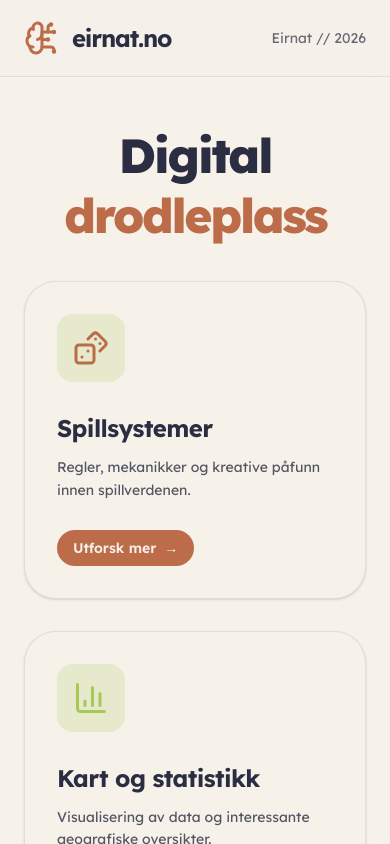
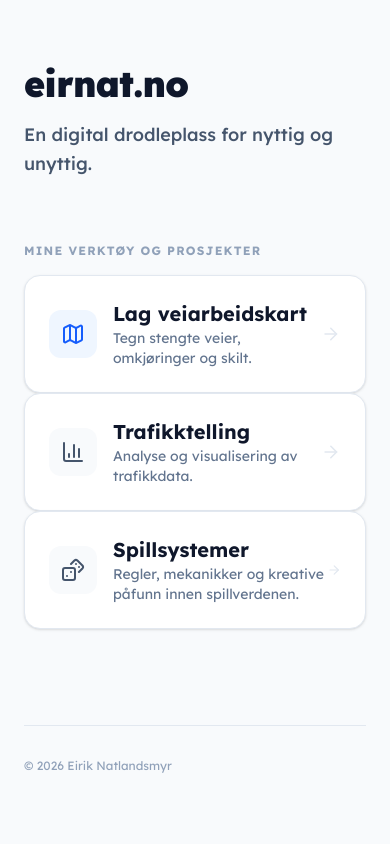
Before and after one commit to eirnat/eirnat-webside, a Next.js app: page / in a window 390 px wide. Shown: the top 844 px of the page. Built offline with nearby package versions, Linux system fonts and the light colour scheme.

Commit message:
Oppdateringer og rrydding

```diff
--- a/app/ConditionalFooter.tsx
+++ b/app/ConditionalFooter.tsx
@@ -4,8 +4,7 @@ import { usePathname } from "next/navigation";
 
 export default function ConditionalFooter() {
   const pathname = usePathname();
-  const shouldHideFooter =
-    pathname === "/lag-kart" || pathname === "/kartogstatistikk/lag-kart";
+  const shouldHideFooter = pathname === "/lag-kart";
 
   if (shouldHideFooter) return null;
 
--- a/app/kartogstatistikk/page.tsx
+++ /dev/null
@@ -1,73 +0,0 @@
-import { ArrowLeft, BarChart3 } from "lucide-react";
-import Link from "next/link";
-
-const menuItems = [
-  {
-    title: "Trafikktelling",
-    description: "Registrer tellinger og se kart/statistikk for innsamlet trafikkdata.",
-    href: "/kartogstatistikk/trafikktelling",
-  },
-  {
-    title: "Lag kart",
-    description: "Tegn stengt veg og omkjoring direkte i kartet med verktøy i sidebar.",
-    href: "/kartogstatistikk/lag-kart",
-  },
-];
-
-export default function KartOgStatistikkPage() {
-  return (
-    <main className="min-h-screen bg-background text-foreground">
-      <div className="border-b border-foreground/10 bg-background/90 backdrop-blur-sm">
-        <div className="max-w-7xl mx-auto px-6 py-5 flex items-center justify-between gap-4">
-          <Link
-            href="/"
-            className="inline-flex items-center gap-2 rounded-full bg-terra px-4 py-2 text-sm font-semibold text-background transition-colors hover:bg-meadow hover:text-foreground"
-          >
-            <ArrowLeft className="h-4 w-4" />
-            Tilbake til forsiden
-          </Link>
-          <h1 className="text-lg md:text-2xl font-bold tracking-tight text-foreground flex items-center gap-2">
-            <BarChart3 className="h-6 w-6 text-meadow" />
-            Kart og statistikk
-          </h1>
-        </div>
-      </div>
-
-      <section className="px-6 py-14 md:py-20">
-        <div className="max-w-2xl mx-auto text-center mb-10">
-          <div className="text-meadow font-semibold uppercase tracking-widest mb-2">
-            Meny
-          </div>
-          <h2 className="text-3xl md:text-4xl font-bold mb-3">
-            Velg modul
-          </h2>
-          <p className="text-base md:text-lg text-foreground/80">
-            Her finner du undersider for kart- og statistikkverktøy.
-          </p>
-        </div>
-
-        <div className="max-w-3xl mx-auto grid grid-cols-1 gap-6">
-          {menuItems.map((item) => (
-            <Link key={item.title} href={item.href} className="group">
-              <article className="rounded-3xl border border-foreground/10 bg-background p-8 shadow-sm transition-all duration-300 hover:-translate-y-1 hover:shadow-xl hover:border-meadow/70">
-                <div className="p-4 rounded-2xl bg-meadow/20 inline-block mb-6">
-                  <BarChart3 className="w-9 h-9 text-meadow" />
-                </div>
-                <h3 className="text-2xl font-bold tracking-tight text-foreground mb-3">
-                  {item.title}
-                </h3>
-                <p className="text-base text-foreground/80 leading-relaxed mb-8">
-                  {item.description}
-                </p>
-                <div className="inline-flex w-fit items-center gap-2 rounded-full bg-terra px-4 py-2 text-sm font-semibold text-background transition-all group-hover:bg-meadow group-hover:text-foreground">
-                  Åpne modul
-                  <span className="group-hover:translate-x-1.5 transition-transform duration-300">→</span>
-                </div>
-              </article>
-            </Link>
-          ))}
-        </div>
-      </section>
-    </main>
-  );
-}
--- a/app/page.tsx
+++ b/app/page.tsx
@@ -1,94 +1,85 @@
-// File: app/page.tsx
-import { BrainCircuit, Dices, BarChart3, FlaskConical } from 'lucide-react';
-import Link from 'next/link';
-
-// Dette er dataene for flisene dine. Det gjør det lett å endre dem senere.
-const tiles = [
-  {
-    title: "Spillsystemer",
-    description: "Regler, mekanikker og kreative påfunn innen spillverdenen.",
-    icon: Dices, // En passende logo (terninger)
-    href: "/spillsystemer",
-    color: "text-terra"
-  },
-  {
-    title: "Kart og statistikk",
-    description: "Visualisering av data og interessante geografiske oversikter.",
-    icon: BarChart3, // En passende logo (stolpediagram)
-    href: "/kartogstatistikk",
-    color: "text-meadow"
-  },
-  {
-    title: "Ymse prøving og feiling",
-    description: "Småprosjekter, eksperimenter og ting som kanskje virker.",
-    icon: FlaskConical, // En passende logo (kolbe)
-    href: "/ymse",
-    color: "text-terra"
-  },
-];
+import Link from "next/link";
+import { ArrowRight, BarChart3, Dices, Map } from "lucide-react";
 
 export default function Home() {
   return (
-    <main className="min-h-screen">
-      {/* Header-seksjon med "logo" */}
-      <div className="bg-background/80 border-b border-foreground/10 backdrop-blur-sm">
-        <div className="max-w-7xl mx-auto px-6 py-5 flex items-center justify-between">
-          <div className="flex items-center gap-3">
-            {/* Dette er hovedlogoen din */}
-            <BrainCircuit className="w-9 h-9 text-terra" />
-            <span className="text-2xl font-bold tracking-tighter text-foreground">eirnat.no</span>
+    <div className="min-h-screen bg-slate-50 text-slate-900 font-sans">
+      <div className="max-w-3xl mx-auto px-6 py-16 lg:py-24">
+        <header className="mb-16">
+          <h1 className="text-4xl font-black tracking-tight mb-4">eirnat.no</h1>
+          <p className="text-lg text-slate-600 leading-relaxed font-medium">
+            En digital drodleplass for nyttig og unyttig.
+          </p>
+        </header>
+
+        <div className="space-y-6">
+          <div className="mb-4 text-xs font-bold tracking-widest text-slate-400 uppercase">
+            Mine verktøy og prosjekter
           </div>
-          {/* Valgfri: En liten kontaktknapp eller lignende */}
-          <div className="text-sm text-foreground/70">Eirnat // 2026</div>
+
+          {/* Lag Kart */}
+          <Link href="/lag-kart" className="group">
+            <div className="bg-white border border-slate-200 rounded-2xl p-6 shadow-sm transition-all hover:shadow-md hover:border-blue-300 hover:-translate-y-1">
+              <div className="flex items-center justify-between">
+                <div className="flex gap-4 items-center">
+                  <div className="bg-blue-50 p-3 rounded-xl text-blue-600 group-hover:bg-blue-600 group-hover:text-white transition-colors">
+                    <Map size={24} />
+                  </div>
+                  <div>
+                    <h2 className="text-xl font-bold">Lag veiarbeidskart</h2>
+                    <p className="text-slate-500 text-sm">
+                      Tegn stengte veier, omkjøringer og skilt.
+                    </p>
+                  </div>
+                </div>
+                <ArrowRight className="text-slate-200 group-hover:text-blue-600 transition-colors" />
+              </div>
+            </div>
+          </Link>
+
+          {/* Trafikktelling */}
+          <Link href="/trafikktelling" className="group">
+            <div className="bg-white border border-slate-200 rounded-2xl p-6 shadow-sm transition-all hover:shadow-md hover:border-blue-300 hover:-translate-y-1">
+              <div className="flex items-center justify-between">
+                <div className="flex gap-4 items-center">
+                  <div className="bg-slate-50 p-3 rounded-xl text-slate-600 group-hover:bg-blue-600 group-hover:text-white transition-colors">
+                    <BarChart3 size={24} />
+                  </div>
+                  <div>
+                    <h2 className="text-xl font-bold">Trafikktelling</h2>
+                    <p className="text-slate-500 text-sm">Analyse og visualisering av trafikkdata.</p>
+                  </div>
+                </div>
+                <ArrowRight className="text-slate-200 group-hover:text-blue-600 transition-colors" />
+              </div>
+            </div>
+          </Link>
+
+          {/* Spillsystemer */}
+          <Link href="/spillsystemer" className="group">
+            <div className="bg-white border border-slate-200 rounded-2xl p-6 shadow-sm transition-all hover:shadow-md hover:border-blue-300 hover:-translate-y-1">
+              <div className="flex items-center justify-between">
+                <div className="flex gap-4 items-center">
+                  <div className="bg-slate-50 p-3 rounded-xl text-slate-600 group-hover:bg-blue-600 group-hover:text-white transition-colors">
+                    <Dices size={24} />
+                  </div>
+                  <div>
+                    <h2 className="text-xl font-bold">Spillsystemer</h2>
+                    <p className="text-slate-500 text-sm">
+                      Regler, mekanikker og kreative påfunn innen spillverdenen.
+                    </p>
+                  </div>
+                </div>
+                <ArrowRight className="text-slate-200 group-hover:text-blue-600 transition-colors" />
+              </div>
+            </div>
+          </Link>
         </div>
+
+        <footer className="mt-24 pt-8 border-t border-slate-200 text-xs text-slate-400">
+          <div>© {new Date().getFullYear()} Eirik Natlandsmyr</div>
+        </footer>
       </div>
-
-      {/* Hero-seksjon (Tittelen) */}
-      <div>
-        <div className="max-w-4xl mx-auto px-6 pt-12 pb-8 md:pt-12 md:pb-8 lg:pt-16 lg:pb-12 text-center">
-          {/* Her bruker vi tracking-tighter for en moderne, tett look på tittelen */}
-          <h1 className="text-5xl md:text-6xl lg:text-7xl font-extrabold tracking-tighter leading-tight text-foreground">
-            Digital <span className="text-terra">drodleplass</span>
-          </h1>
-        </div>
-      </div>
-
-      {/* Flis-seksjonen (Meny) */}
-      <div className="max-w-7xl mx-auto px-6 pt-1 pb-10 md:pt-2 md:pb-10 lg:pt-4 lg:pb-14">
-        {/* Dette er rutenettet som gjør det responsivt:
-            grid-cols-1 = standard 1 kolonne (mobil)
-            md:grid-cols-3 = 3 kolonner på "medium" skjerm (laptop) og oppover */}
-        <div className="grid grid-cols-1 md:grid-cols-3 gap-8">
-          {tiles.map((tile) => (
-            // Vi pakker hver flis inn i en Link-komponent så hele boksen er klikkbar
-            <Link key={tile.title} href={tile.href} className="group">
-              {/* Selve flisen. 'transition-all duration-300' gjør at den flyter pent når du holder musa over */}
-              <div className="bg-background p-8 md:p-7 lg:p-10 h-full rounded-[2rem] border border-foreground/10 shadow-sm flex flex-col justify-between transition-all duration-300 hover:shadow-xl hover:-translate-y-1.5 hover:border-meadow/70">
-                <div>
-                  {/* Bakgrunnen til ikonet */}
-                  <div className="p-4 rounded-2xl bg-meadow/20 inline-block mb-6 md:mb-5 lg:mb-8">
-                    <tile.icon className={`w-9 h-9 ${tile.color}`} />
-                  </div>
-                  {/* Tittelen på flisen */}
-                  <h2 className="text-2xl md:text-[1.65rem] lg:text-3xl font-bold tracking-tight text-foreground mb-3 md:mb-2 lg:mb-4">
-                    {tile.title}
-                  </h2>
-                  {/* Beskrivelsen */}
-                  <p className="text-sm md:text-[0.95rem] lg:text-base text-foreground/80 leading-relaxed mb-7 md:mb-6 lg:mb-10">
-                    {tile.description}
-                  </p>
-                </div>
-
-                {/* En liten pil nederst som vises når du hoverer over boksen */}
-                <div className="inline-flex w-fit items-center gap-2 rounded-full bg-terra px-4 py-2 text-sm font-semibold text-background transition-all group-hover:bg-meadow group-hover:text-foreground">
-                  Utforsk mer
-                  <span className="group-hover:translate-x-1.5 transition-transform duration-300">→</span>
-                </div>
-              </div>
-            </Link>
-          ))}
-        </div>
-      </div>
-    </main>
+    </div>
   );
 }
--- a/app/kartogstatistikk/trafikktelling/page.tsx
+++ b/app/trafikktelling/page.tsx
@@ -14,8 +14,8 @@ import {
   MoreHorizontal,
 } from "lucide-react";
 import Link from "next/link";
-import { DashboardSection } from "../DashboardSection";
-import { GOOGLE_SCRIPT_URL } from "../google-script";
+import { DashboardSection } from "./DashboardSection";
+import { GOOGLE_SCRIPT_URL } from "./google-script";
 
 // Live klokke (viser "Nå: HH:MM:SS", oppdateres hvert sekund)
 function useLiveClock() {
@@ -310,27 +310,27 @@ export default function TrafikktellerPage() {
   }
 
   return (
-    <main className="min-h-screen bg-background text-foreground font-sans">
+    <main className="min-h-screen bg-slate-50 text-slate-900 font-sans">
       {/* Topptittel */}
-      <div className="border-b border-foreground/10 bg-background/90 backdrop-blur-sm">
-        <div className="max-w-7xl mx-auto px-6 pt-2 pb-1 text-center text-xs text-foreground/50 tabular-nums">
+      <div className="border-b border-slate-200 bg-slate-50">
+        <div className="max-w-7xl mx-auto px-6 pt-2 pb-1 text-center text-xs text-slate-600/70 tabular-nums">
           Nå: {liveTime}
         </div>
-        <div className="max-w-7xl mx-auto px-6 pb-1 text-center text-xs text-foreground/55">
+        <div className="max-w-7xl mx-auto px-6 pb-1 text-center text-xs text-slate-600/70">
           {gpsStatus === "pending" && "Henter posisjon..."}
           {gpsStatus === "success" && "📍 Posisjon hentet"}
           {gpsStatus === "failure" && "⚠️ GPS ikke tilgjengelig"}
         </div>
         <div className="max-w-7xl mx-auto px-6 py-5 flex items-center justify-between gap-4">
           <Link
-            href="/kartogstatistikk"
-            className="inline-flex items-center gap-2 rounded-full bg-terra px-4 py-2 text-sm font-semibold text-background transition-colors hover:bg-meadow hover:text-foreground"
+            href="/"
+            className="inline-flex items-center gap-2 rounded-full bg-blue-600 px-4 py-2 text-sm font-semibold text-white shadow-sm transition-colors hover:bg-blue-700"
           >
             <ArrowLeft className="h-4 w-4" />
-            Tilbake til Kart og statistikk
+            Tilbake til forsiden
           </Link>
-          <h1 className="text-lg md:text-2xl font-bold tracking-tight text-foreground flex items-center gap-2">
-            <Globe className="h-6 w-6 text-meadow" />
+          <h1 className="text-lg md:text-2xl font-black tracking-tight text-slate-900 flex items-center gap-2">
+            <Globe className="h-6 w-6 text-blue-600" />
             Telleverktøy: Trafikktelling (3 steg)
           </h1>
         </div>
@@ -338,14 +338,15 @@ export default function TrafikktellerPage() {
 
       {/* Steg 1: Land */}
       <section ref={step1Ref} className="px-6 py-14 md:py-20">
+        <div className="max-w-4xl mx-auto bg-white border border-slate-200 rounded-2xl shadow-sm p-6 md:p-8">
           <div className="max-w-2xl mx-auto text-center mb-4">
-          <div className="text-meadow font-semibold uppercase tracking-widest mb-2">
+            <div className="text-blue-700 font-semibold uppercase tracking-widest mb-2">
               Steg 1
             </div>
-          <h2 className="text-3xl md:text-4xl font-bold mb-2">
+            <h2 className="text-3xl md:text-4xl font-bold text-slate-900 mb-2">
               Velg land
             </h2>
-          <p className="text-base md:text-lg text-foreground/80">
+            <p className="text-base md:text-lg text-slate-600">
               Hvilket land har kjøretøyet tilhørighet til?
             </p>
           </div>
@@ -357,13 +358,13 @@ export default function TrafikktellerPage() {
                 className={
                   `transition-all flex flex-col items-center justify-center border-2 rounded-xl py-3 md:py-4 text-3xl md:text-4xl shadow-sm font-medium ` +
                   (selectedCountry === c.code
-                  ? `border-meadow bg-meadow/10 ring-2 ring-meadow`
-                  : `border-foreground/10 bg-background hover:border-meadow/60`)
+                    ? `border-blue-600 bg-blue-600 text-white ring-2 ring-blue-200`
+                    : `border-slate-200 bg-white hover:border-blue-300 text-slate-700`)
                 }
                 onClick={() => velgLand(c.code)}
               >
                 <span className="mb-1">{c.emoji}</span>
-              <span className="text-xs md:text-[13px] font-medium text-foreground mb-0.5">
+                <span className="text-xs md:text-[13px] font-medium text-current mb-0.5">
                   {c.name}
                 </span>
               </button>
@@ -371,7 +372,7 @@ export default function TrafikktellerPage() {
           </div>
           <div className="max-w-xs mx-auto mt-2">
             <select
-            className="w-full rounded-lg border border-foreground/15 px-4 py-2 text-base md:text-lg bg-white/30 appearance-none transition focus:border-meadow focus:ring-2 focus:ring-meadow mt-1"
+              className="w-full rounded-lg border border-slate-200 px-4 py-2 text-base md:text-lg bg-white appearance-none transition focus:border-blue-600 focus:ring-2 focus:ring-blue-200 mt-1"
               value={selectedCountry ?? ""}
               onChange={velgLandDropdown}
               aria-label="Velg land"
@@ -384,6 +385,7 @@ export default function TrafikktellerPage() {
               ))}
             </select>
           </div>
+        </div>
       </section>
 
       {/* Steg 2: Trafikktype */}
@@ -391,14 +393,15 @@ export default function TrafikktellerPage() {
         ref={step2Ref}
         className={`px-6 py-14 md:py-20 transition-opacity duration-300 ${step >= 1 ? "opacity-100" : "opacity-70 pointer-events-none select-none"}`}
       >
+        <div className="max-w-4xl mx-auto bg-white border border-slate-200 rounded-2xl shadow-sm p-6 md:p-8">
           <div className="max-w-2xl mx-auto text-center mb-4">
-          <div className="text-meadow font-semibold uppercase tracking-widest mb-2">
+            <div className="text-blue-700 font-semibold uppercase tracking-widest mb-2">
               Steg 2
             </div>
-          <h2 className="text-3xl md:text-4xl font-bold mb-2">
+            <h2 className="text-3xl md:text-4xl font-bold text-slate-900 mb-2">
               Trafikktype
             </h2>
-          <p className="text-base md:text-lg text-foreground/80">
+            <p className="text-base md:text-lg text-slate-600">
               Hvilken type trafikk dreier det seg om?
             </p>
           </div>
@@ -410,16 +413,17 @@ export default function TrafikktellerPage() {
                 className={
                   `transition-all flex flex-col items-center justify-center border-2 rounded-2xl py-6 shadow-md font-semibold text-xl md:text-2xl ` +
                   (selectedTraffic === t.key
-                  ? `border-meadow bg-meadow/10 ring-2 ring-meadow`
-                  : `border-foreground/10 bg-background hover:border-meadow/70`)
+                    ? `border-blue-600 bg-blue-600 text-white ring-2 ring-blue-200`
+                    : `border-slate-200 bg-white hover:border-blue-300 text-slate-700`)
                 }
                 onClick={() => velgTrafikk(t.key)}
                 disabled={!selectedCountry || (!!selectedTraffic && selectedTraffic !== t.key)}
               >
-              <t.icon className={`mb-2 h-10 w-10 ${t.color}`} />
+                <t.icon className={`mb-2 h-10 w-10 ${selectedTraffic === t.key ? "text-white" : "text-blue-600"}`} />
                 <span className="tracking-tight">{t.label}</span>
               </button>
             ))}
+          </div>
         </div>
       </section>
 
@@ -428,14 +432,15 @@ export default function TrafikktellerPage() {
         ref={step3Ref}
         className={`px-6 py-14 md:py-20 transition-opacity duration-300 ${step >= 2 ? "opacity-100" : "opacity-70 pointer-events-none select-none"}`}
       >
+        <div className="max-w-4xl mx-auto bg-white border border-slate-200 rounded-2xl shadow-sm p-6 md:p-8">
           <div className="max-w-2xl mx-auto text-center mb-4">
-          <div className="text-meadow font-semibold uppercase tracking-widest mb-2">
+            <div className="text-blue-700 font-semibold uppercase tracking-widest mb-2">
               Steg 3
             </div>
-          <h2 className="text-3xl md:text-4xl font-bold mb-2">
+            <h2 className="text-3xl md:text-4xl font-bold text-slate-900 mb-2">
               Biltype
             </h2>
-          <p className="text-base md:text-lg text-foreground/80">
+            <p className="text-base md:text-lg text-slate-600">
               Hvilken type kjøretøy gjelder tellingen?
             </p>
           </div>
@@ -448,28 +453,29 @@ export default function TrafikktellerPage() {
                 className={
                   `transition-all flex flex-col items-center justify-center border-2 rounded-2xl py-7 px-0 shadow-md font-semibold text-lg md:text-xl ` +
                   (selectedCar === c.key
-                  ? `border-meadow bg-meadow/10 ring-2 ring-meadow`
-                  : `border-foreground/10 bg-background hover:border-meadow/70`)
+                    ? `border-blue-600 bg-blue-600 text-white ring-2 ring-blue-200`
+                    : `border-slate-200 bg-white hover:border-blue-300 text-slate-700`)
                 }
                 onClick={() => velgBil(c.key)}
                 disabled={!selectedTraffic || (!!selectedCar && selectedCar !== c.key)}
               >
-              <c.icon className={`mb-2 h-8 w-8 ${c.color}`} />
+                <c.icon className={`mb-2 h-8 w-8 ${selectedCar === c.key ? "text-white" : "text-blue-600"}`} />
                 <span className="tracking-tight">{c.label}</span>
               </button>
             ))}
           </div>
+        </div>
       </section>
 
       {/* Bekreft-knapp */}
-      <div className="max-w-lg mx-auto mt-12 mb-8 flex flex-col items-center">
+      <div className="max-w-lg mx-auto mt-12 mb-8 bg-white border border-slate-200 rounded-2xl shadow-sm p-6 flex flex-col items-center">
         <button
           type="button"
           disabled={
             !selectedCountry || !selectedTraffic || !selectedCar || sending
           }
           className={
-            "w-full rounded-2xl px-8 py-5 bg-meadow text-background shadow-2xl font-extrabold text-2xl tracking-tight transition-all hover:bg-meadow/90 focus:bg-meadow/80 focus:outline-none disabled:opacity-60 disabled:cursor-not-allowed"
+            "w-full rounded-lg px-8 py-5 bg-blue-600 text-white shadow-2xl font-extrabold text-2xl tracking-tight transition-all hover:bg-blue-700 focus:bg-blue-700 focus:outline-none disabled:opacity-60 disabled:cursor-not-allowed"
           }
           onClick={sendData}
         >
@@ -482,17 +488,19 @@ export default function TrafikktellerPage() {
         )}
       </div>
 
+      <div className="max-w-4xl mx-auto bg-white border border-slate-200 rounded-2xl shadow-sm p-6 md:p-8">
         <DashboardSection />
+      </div>
 
       {/* Bekreftelse */}
       <div ref={resultatRef} className="max-w-xl mx-auto px-6 pb-20 md:pb-28 min-h-[70px] flex items-center justify-center">
         {sent && (
-          <div className="rounded-2xl bg-meadow/20 border border-meadow flex flex-col items-center gap-2 px-7 py-6 shadow mt-2">
-            <BadgeCheck className="h-8 w-8 text-meadow mb-1" />
-            <div className="text-lg text-foreground font-semibold mb-0.5">
+          <div className="rounded-2xl bg-blue-50 border border-blue-200 flex flex-col items-center gap-2 px-7 py-6 shadow mt-2">
+            <BadgeCheck className="h-8 w-8 text-blue-600 mb-1" />
+            <div className="text-lg text-slate-900 font-semibold mb-0.5">
               Tellingen er registrert!
             </div>
-            <div className="text-base text-foreground/80">
+            <div className="text-base text-slate-600">
               Takk for bidraget.
             </div>
           </div>
```
Also changed, not shown: app/ymse/page.tsx (deleted, +0 -49 lines), app/lag-kart/page.tsx (renamed from app/kartogstatistikk/lag-kart/page.tsx), app/trafikktelling/DashboardSection.tsx (renamed from app/kartogstatistikk/DashboardSection.tsx), app/trafikktelling/dashboard.js (renamed from app/kartogstatistikk/dashboard.js), app/trafikktelling/google-script.ts (renamed from app/kartogstatistikk/google-script.ts). Lines whose indentation alone changed are shown as unchanged.
